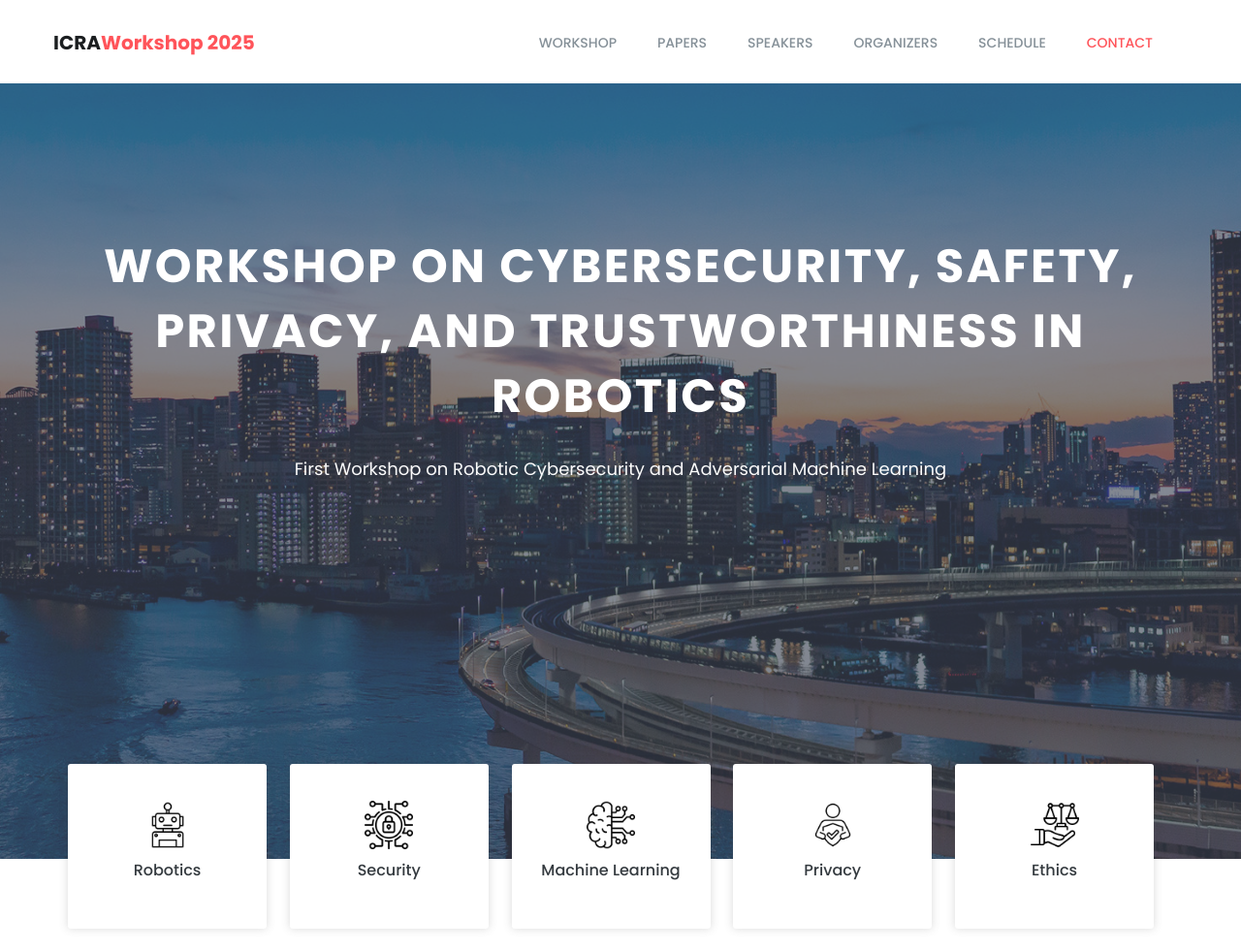
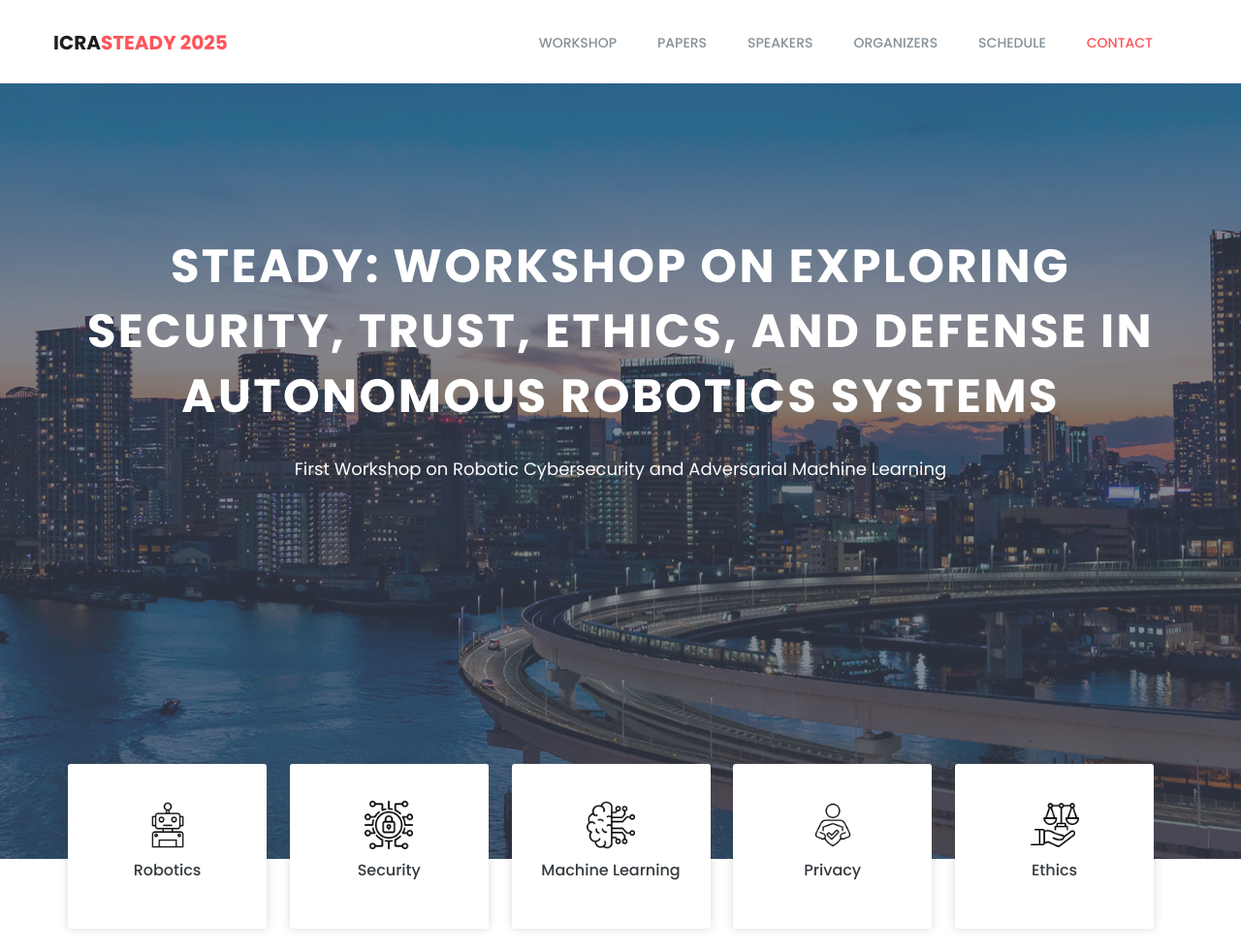
Before and after one commit to robotic-security/robotic-security.github.io, a plain HTML site: page index.html in a window 1280 px wide. Shown: the top 981 px of the page at 97% size. Drawn offline with nearby package versions, Linux system fonts and the light colour scheme.

Commit message:
New Title

```diff
--- a/index.html
+++ b/index.html
@@ -82,7 +82,7 @@
 						<button type="button" class="navbar-toggle" data-toggle="collapse" data-target="#navbar-menu">
 							<i class="fa fa-bars"></i>
 						</button>
-						<a class="navbar-brand" href="index.html">ICRA<span>Workshop 2025</span></a>
+						<a class="navbar-brand" href="index.html">ICRA<span>STEADY 2025</span></a>
 
 					</div><!--/.navbar-header-->
 					<!-- End Header Navigation -->
@@ -111,7 +111,8 @@
 	<section id="home" class="welcome-hero">
 		<div class="container">
 			<div class="welcome-hero-txt">
-				<h2>Workshop on Cybersecurity, Safety, Privacy, and Trustworthiness in Robotics </h2>
+				<h2>STEADY: Workshop on Exploring Security, Trust, Ethics, And Defense in
+					Autonomous Robotics SYstems</h2>
 				<p>
 					First Workshop on Robotic Cybersecurity and Adversarial Machine Learning
 				</p>
@@ -621,7 +622,7 @@
 				<div class="row">
 					<div class="col-sm-3">
 						<div class="navbar-header">
-							<a class="navbar-brand" href="index.html">ICRA<span>Workshop 2025</span></a>
+							<a class="navbar-brand" href="index.html">ICRA<span>STEADY 2025</span></a>
 						</div><!--/.navbar-header-->
 					</div>
 					<div class="col-sm-9">
```
